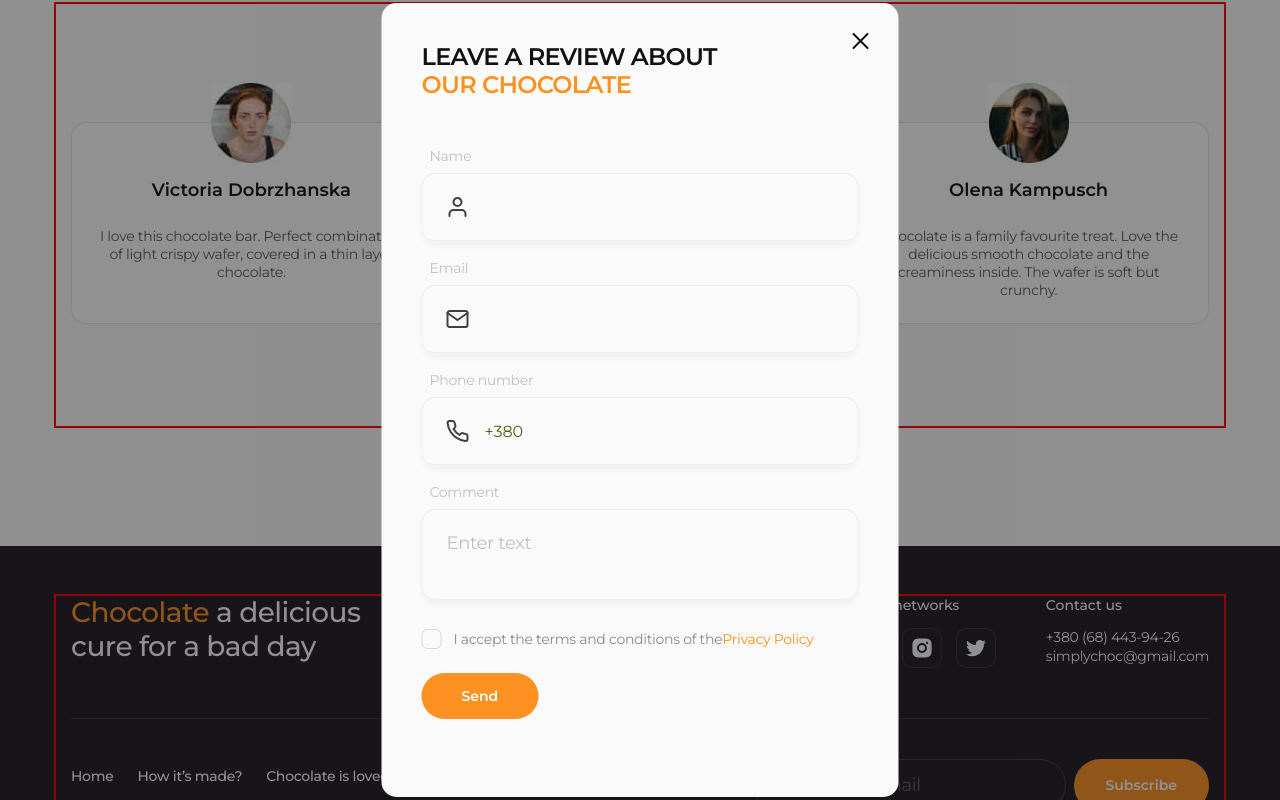
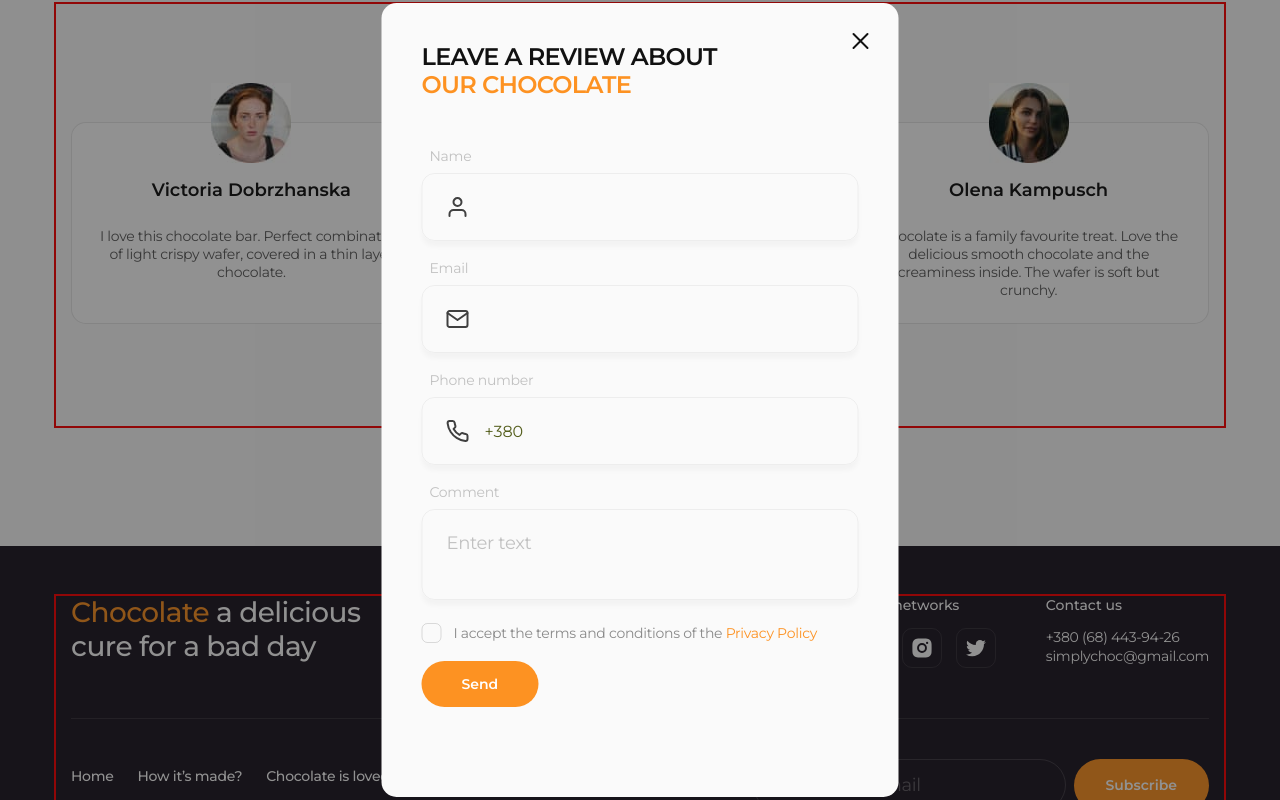
Before and after one commit to Olya-Kravchuk/Tutorial, a plain HTML site: page index.html in a window 1280 px wide. Both pictures are taken after a click on the button "Leave a review". Shown: the part 4285-5085 px from the top of the page. Drawn offline with nearby package versions, Linux system fonts and the light colour scheme.

Commit message:
check-span

```diff
--- a/css/styles.css
+++ b/css/styles.css
@@ -965,19 +965,20 @@ border-radius: 13px;
     letter-spacing: -0.02em;
 }
 .check-text {
-    width: 231px;
-    height: 32px;
     color: rgba(64, 64, 64, 0.60);
     font-size: 12px;
     line-height: normal;
     letter-spacing: -0.02em;
     display: flex;
+    flex-wrap: nowrap;
+    align-items: center;
+}
+
+.check-text-span {
     flex-wrap: wrap;
-    align-items: center;
 }
 .check-text a {
     color: #fd9222;
-    margin-left: 32px;
 }
 .check-text-box {
     display: block;
@@ -1222,8 +1223,8 @@ border-radius: 13px;
     height: 17;
     flex-wrap: nowrap;
 }
-.check-text a {
-    margin-left: 0;
+.check-text-span {
+    flex-wrap: nowrap;
 }
 }
 
--- a/index.html
+++ b/index.html
@@ -584,7 +584,9 @@
                             <svg class="check-text-icon" width="10" height="10">
                                 <use href="./images/icon.svg#icon-checkmark"></use>
                             </svg>
-                        </span>I accept the terms and conditions of the <a href="">Privacy Policy</a></label>
+                        </span><span class="check-text-span">I accept the terms and conditions of the <a href="">Privacy Policy</a>
+                        </span>
+                        </label>
                     </div>
                     <button type="submit" class="modal-form-btn">Send</button>
                 </form>
```
